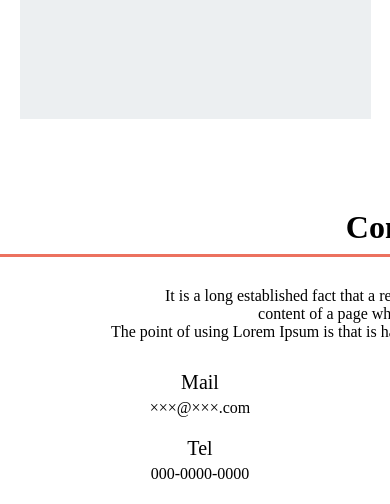
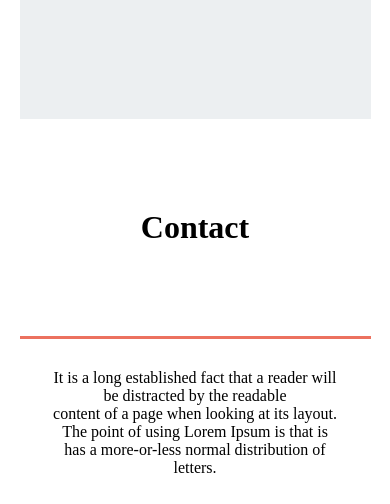
Before and after one commit to hanairokoromo/mysite, a plain HTML site: page index.html in a window 390 px wide. Shown: the part 4950-5454 px from the top of the page. Drawn offline with Linux system fonts and the light colour scheme.

Commit message:
responsive2

```diff
--- a/style.css
+++ b/style.css
@@ -411,4 +411,40 @@ footer{
         color: #000000;
     }
 
+    .contact{
+        width: 90%;
+    }
+
+    .contact-heading{
+        padding: 90px 8px;
+        font-size: 32px;
+        color: #000000;
+        border-bottom: solid #EC715F;
+        border-width: 3px 70px;
+    }
+
+    .contact-content{
+        padding: 30px;
+        font-size: 16px;
+        color: #000000;
+    }
+
+    .contact-address-heading{
+        font-size: 20px;
+        color: #000000;
+        padding-bottom: 5px;
+    }
+
+    .contact-address-item{
+        padding-bottom: 20px;
+    }
+
+    .contact-icon-item{
+        font-size: 50px;
+    }
+
+    footer{
+        height: 60px;
+        font-size: 16px;
+    }
 }
```
